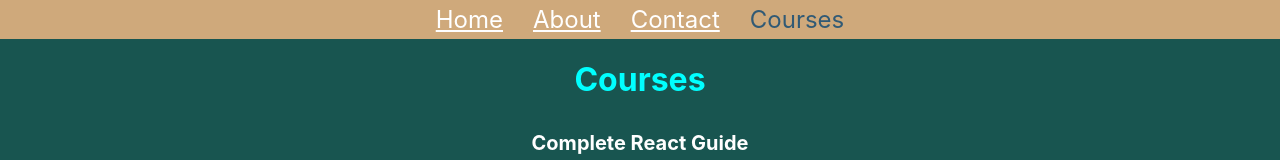
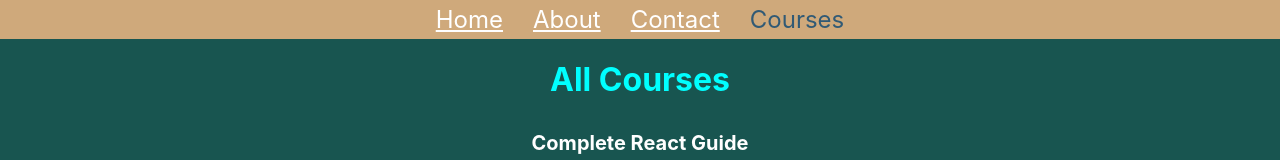
Before and after one commit to TrailblazerPlaya/react-practice, a React (Create React App) app: page /courses in a window 1280 px wide. Shown: the top 160 px of the page. Built offline with nearby package versions, Linux system fonts and the light colour scheme.

Commit message:
Sorted Courses

```diff
--- a/package.json
+++ b/package.json
@@ -6,6 +6,7 @@
     "@testing-library/jest-dom": "^5.17.0",
     "@testing-library/react": "^13.4.0",
     "@testing-library/user-event": "^13.5.0",
+    "query-string": "^8.1.0",
     "react": "^18.2.0",
     "react-dom": "^18.2.0",
     "react-router-dom": "^6.4.1",
--- a/src/components/About.jsx
+++ b/src/components/About.jsx
@@ -1,10 +1,4 @@
-import { Link } from "react-router-dom";
-
 const About = () => {
-  return (
-    <>
-      <h1>About</h1>
-    </>
-  );
+  return <h1>About</h1>;
 };
 export default About;
--- a/src/components/Courses.jsx
+++ b/src/components/Courses.jsx
@@ -1,19 +1,45 @@
-import { NavLink } from "react-router-dom";
-import { Outlet } from "react-router-dom";
+import { NavLink, useLocation, useNavigate } from "react-router-dom";
+import { useEffect, useState } from "react";
+import queryString from "query-string";
 import course from "../data/courses";
 import Style from "./Courses.module.css";
+
+const SORT_KEYS = ["title", "id", "slug"];
+
+function sortCourses(courses, key) {
+  const sortedCourses = [...courses];
+  if (!key || !SORT_KEYS.includes(key)) {
+    return sortedCourses;
+  }
+  sortedCourses.sort((a, b) => (a[key] > b[key] ? 1 : -1));
+  return sortedCourses;
+}
+
 const Courses = () => {
+  const location = useLocation();
+  const query = queryString.parse(location.search);
+  const navigate = useNavigate();
+  const [sortKey, setSortKey] = useState(query.sort);
+  const [sortedCourses, setSortedCourses] = useState(
+    sortCourses(course, sortKey)
+  );
+  useEffect(() => {
+    if (!SORT_KEYS.includes(sortKey)) {
+      navigate(".");
+      setSortKey(undefined);
+      setSortedCourses([...course]);
+    }
+  }, [sortKey, navigate]);
   return (
     <div>
-      <h1>Courses</h1>
-      {course.map((course) => (
+      <h1>{sortKey ? `Sorted by ${sortKey}` : "All Courses"}</h1>
+      {sortedCourses.map((course) => (
         <div key={course.id}>
           <NavLink className={Style.CourseLink} to={`/courses/${course.slug}`}>
             {course.title}
           </NavLink>
         </div>
       ))}
-      <Outlet />
     </div>
   );
 };
--- a/src/components/SingleCourse.jsx
+++ b/src/components/SingleCourse.jsx
@@ -1,13 +1,21 @@
-import { Link, useParams } from "react-router-dom";
+import { Link, useNavigate, useParams } from "react-router-dom";
 import courses from "../data/courses";
+import { useEffect } from "react";
 const SingleCourse = () => {
   const params = useParams();
+  const navigate = useNavigate();
   const course = courses.find((course) => course.slug === params.courseSlug);
+
+  useEffect(() => {
+    if (!course) {
+      navigate("..", { relative: "path" });
+    }
+  }, [course, navigate]);
   return (
     <>
-      <h1>{course.title}</h1>
-      <h2>{course.slug}</h2>
-      <h3>{course.id}</h3>
+      <h1>{course?.title}</h1>
+      <h2>{course?.slug}</h2>
+      <h3>{course?.id}</h3>
       <Link to="/courses">Go back</Link>
     </>
   );
```
Also changed, not shown: 1 other file (tests, documents, lock files or other folders).
